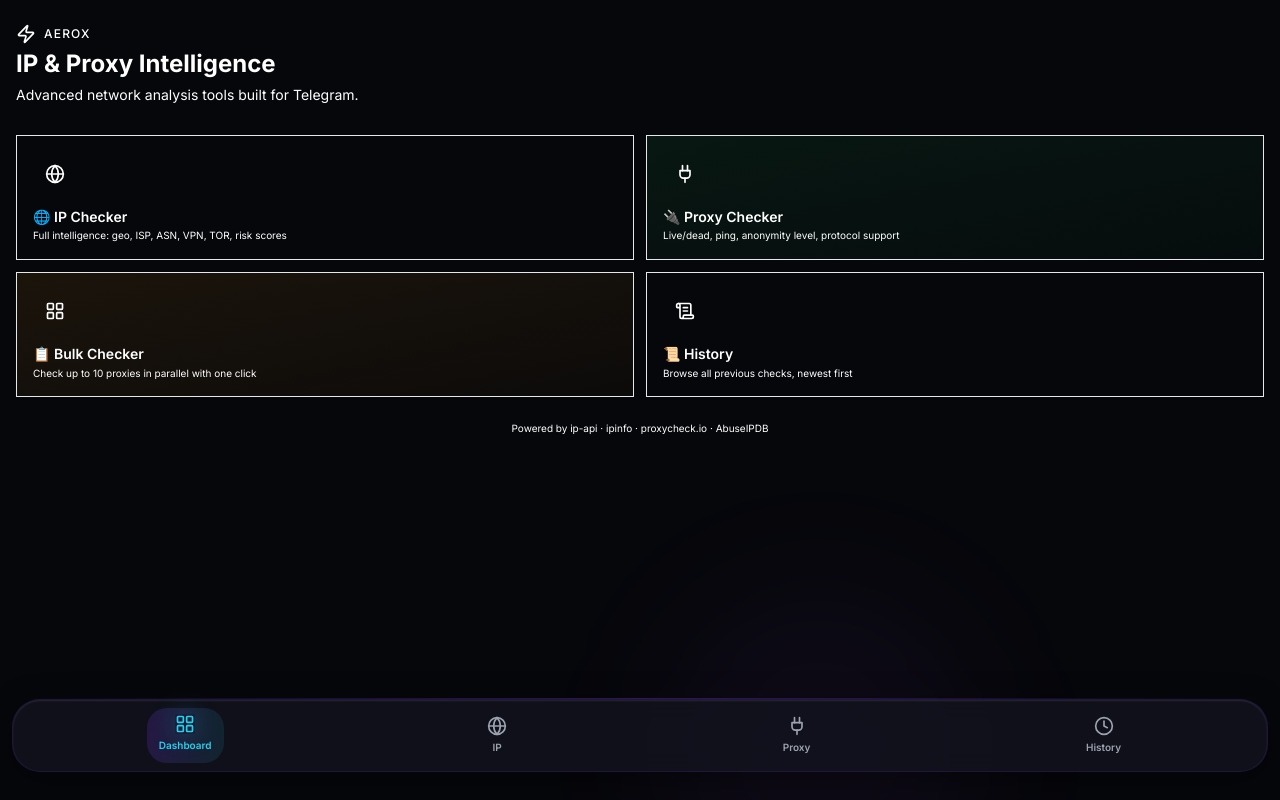
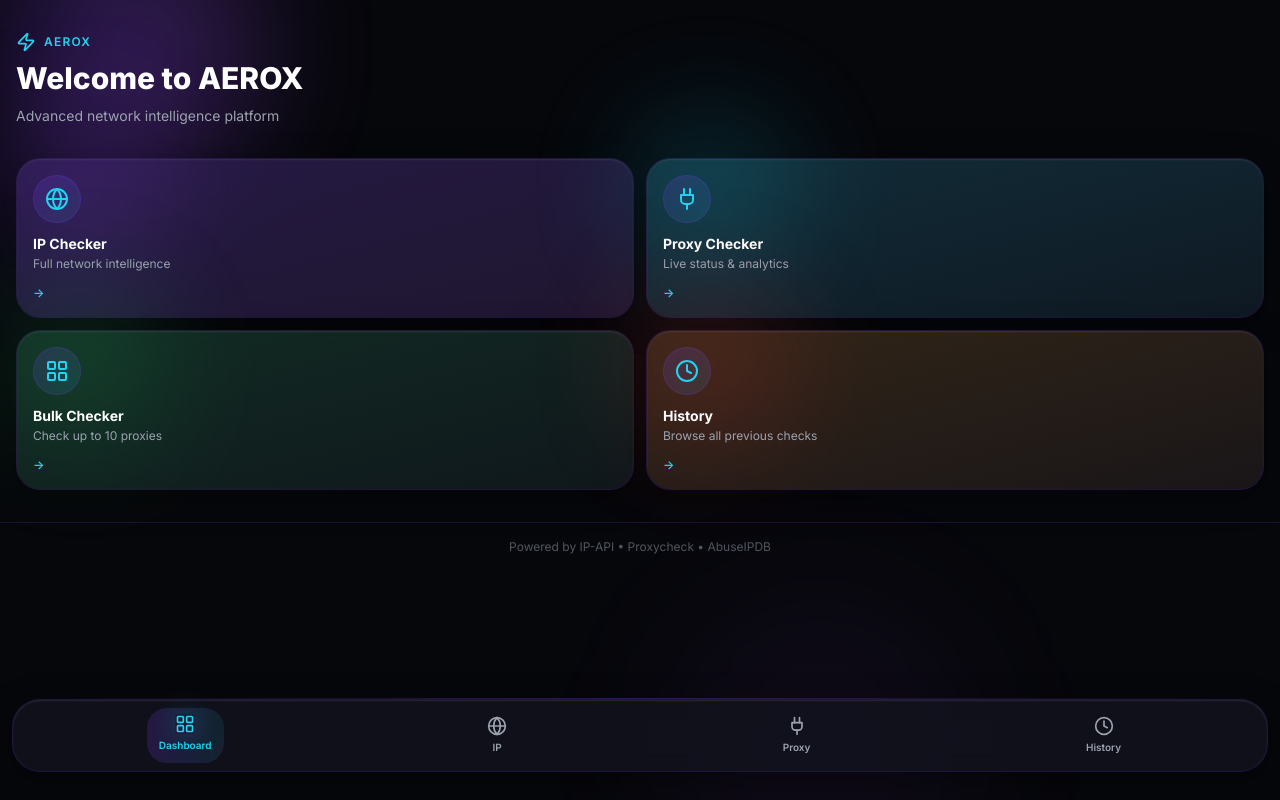
Before and after one commit to nrxarise-cyber/Testip, a React (Vite) app in the folder frontend/: page / in a window 1280 px wide. Built offline with nearby package versions, Linux system fonts and the light colour scheme; no server answers.

Commit message:
refactor: redesign Dashboard with premium glassmorphism UI

```diff
--- a/frontend/src/pages/Dashboard.tsx
+++ b/frontend/src/pages/Dashboard.tsx
@@ -1,16 +1,18 @@
 import { useNavigate } from 'react-router-dom'
-import { Globe, Plug, LayoutGrid, ScrollText, Zap } from 'lucide-react'
+import { Globe, Plug, LayoutGrid, Clock, Zap } from 'lucide-react'
 import { motion } from 'framer-motion'
 import { useTelegram } from '@/hooks/useTelegram'
+import { GlassCard } from '@/components/ui/GlassCard'
+import { GlowEffect } from '@/components/ui/GlowEffect'
 
 interface FeatureCard {
   id: string
   icon: React.ElementType
-  emoji: string
   title: string
-  description: string
+  subtitle: string
   path: string
   gradient: string
+  glowColor: 'primary' | 'cyan' | 'success' | 'danger'
   delay: number
 }
 
@@ -18,127 +20,159 @@ const features: FeatureCard[] = [
   {
     id: 'ip-checker',
     icon: Globe,
-    emoji: '🌐',
     title: 'IP Checker',
-    description: 'Full intelligence: geo, ISP, ASN, VPN, TOR, risk scores',
+    subtitle: 'Full network intelligence',
     path: '/ip',
-    gradient: 'from-tg-blue/20 to-tg-blue-dark/10',
+    gradient: 'from-purple-primary/20 to-purple-secondary/10',
+    glowColor: 'primary',
     delay: 0.1,
   },
   {
     id: 'proxy-checker',
     icon: Plug,
-    emoji: '🔌',
     title: 'Proxy Checker',
-    description: 'Live/dead, ping, anonymity level, protocol support',
+    subtitle: 'Live status & analytics',
     path: '/proxy',
-    gradient: 'from-success/15 to-success/5',
+    gradient: 'from-cyan/15 to-cyan-light/5',
+    glowColor: 'cyan',
     delay: 0.15,
   },
   {
     id: 'bulk-checker',
     icon: LayoutGrid,
-    emoji: '📋',
     title: 'Bulk Checker',
-    description: 'Check up to 10 proxies in parallel with one click',
+    subtitle: 'Check up to 10 proxies',
     path: '/bulk',
-    gradient: 'from-warning/15 to-warning/5',
+    gradient: 'from-success/15 to-success-dark/5',
+    glowColor: 'success',
     delay: 0.2,
   },
   {
     id: 'history',
-    icon: ScrollText,
-    emoji: '📜',
+    icon: Clock,
     title: 'History',
-    description: 'Browse all previous checks, newest first',
+    subtitle: 'Browse all previous checks',
     path: '/history',
-    gradient: 'from-tg-blue-light/10 to-tg-blue/5',
+    gradient: 'from-warning/15 to-warning-dark/5',
+    glowColor: 'danger',
     delay: 0.25,
   },
 ]
 
-/**
- * Dashboard page — entry point showing all four feature cards.
- */
 export function Dashboard() {
   const navigate = useNavigate()
   const { user } = useTelegram()
 
   return (
-    <div className="px-4 pt-6 pb-4">
-      {/* Header */}
+    <div className="min-h-full flex flex-col">
+      {/* Hero Section */}
       <motion.div
-        initial={{ opacity: 0, y: -12 }}
+        initial={{ opacity: 0, y: -30 }}
         animate={{ opacity: 1, y: 0 }}
-        transition={{ duration: 0.4 }}
-        className="mb-7"
+        transition={{ duration: 0.5 }}
+        className="relative px-4 pt-8 pb-8"
       >
-        <div className="flex items-center gap-2 mb-1">
-          <Zap className="w-5 h-5 text-tg-blue-light" />
-          <span className="text-xs font-medium text-tg-muted uppercase tracking-widest">AEROX</span>
+        {/* Background glow */}
+        <div className="absolute inset-0 pointer-events-none">
+          <GlowEffect color="primary" intensity="low" className="w-64 h-64 -top-20 -right-20" />
         </div>
-        <h1 className="text-2xl font-bold text-tg-text mb-1">
-          {user ? `Hey, ${user.first_name} 👋` : 'IP & Proxy Intelligence'}
+
+        <div className="relative z-10 space-y-2">
+          <div className="flex items-center gap-2">
+            <motion.div
+              animate={{ rotate: 360 }}
+              transition={{ duration: 4, repeat: Infinity, ease: 'linear' }}
+            >
+              <Zap className="w-5 h-5 text-cyan" />
+            </motion.div>
+            <span className="text-xs font-semibold text-cyan uppercase tracking-widest">AEROX</span>
+          </div>
+          <h1 className="text-3xl font-black text-text-primary leading-tight">
+            {user ? `Good ${getTimeGreeting()}, ${user.first_name}` : 'Welcome to AEROX'}
           </h1>
-        <p className="text-sm text-tg-muted leading-relaxed">
-          Advanced network analysis tools built for Telegram.
-        </p>
+          <p className="text-sm text-text-muted mt-2">Advanced network intelligence platform</p>
+        </div>
       </motion.div>
 
-      {/* Feature grid */}
+      {/* Feature Grid */}
+      <div className="flex-1 px-4 pb-8">
         <div className="grid grid-cols-2 gap-3">
           {features.map((feature) => {
             const Icon = feature.icon
             return (
-            <motion.button
+              <motion.div
                 key={feature.id}
-              id={feature.id}
-              initial={{ opacity: 0, scale: 0.92 }}
-              animate={{ opacity: 1, scale: 1 }}
-              transition={{ duration: 0.3, delay: feature.delay }}
-              whileTap={{ scale: 0.96 }}
+                initial={{ opacity: 0, scale: 0.8, y: 20 }}
+                animate={{ opacity: 1, scale: 1, y: 0 }}
+                transition={{ duration: 0.4, delay: feature.delay, ease: 'easeOut' }}
+                whileTap={{ scale: 0.95 }}
+              >
+                <GlassCard
+                  hoverable
+                  className="h-full"
                   onClick={() => navigate(feature.path)}
-              className={`
-                glass text-left p-4 relative overflow-hidden
-                border border-tg-border/40
-                hover:border-tg-blue/30 hover:shadow-glow
-                transition-all duration-300 group
-              `}
                 >
                   {/* Background gradient */}
-              <div className={`absolute inset-0 bg-gradient-to-br ${feature.gradient} opacity-60`} />
+                  <div className={`absolute inset-0 bg-gradient-to-br ${feature.gradient} rounded-xl`} />
+
+                  {/* Glow effect */}
+                  <div className="absolute inset-0 pointer-events-none">
+                    <GlowEffect
+                      color={feature.glowColor}
+                      intensity="low"
+                      className="w-32 h-32 -top-8 -right-8"
+                    />
+                  </div>
 
                   {/* Content */}
-              <div className="relative z-10">
-                <div className="w-11 h-11 rounded-xl bg-tg-bg/50 flex items-center justify-center mb-3 group-hover:scale-110 transition-transform duration-200">
-                  <Icon className="w-5 h-5 text-tg-blue-light" />
-                </div>
-                <h3 className="text-sm font-semibold text-tg-text mb-1 leading-tight">
-                  {feature.emoji} {feature.title}
-                </h3>
-                <p className="text-[10px] text-tg-muted leading-snug">
-                  {feature.description}
-                </p>
+                  <div className="relative z-10 p-4 space-y-3 h-full flex flex-col">
+                    {/* Icon container */}
+                    <motion.div
+                      whileHover={{ scale: 1.1, rotate: 5 }}
+                      className="w-12 h-12 rounded-xl bg-gradient-to-br from-purple-primary/20 to-cyan/10 flex items-center justify-center border border-purple-primary/20"
+                    >
+                      <Icon className="w-6 h-6 text-cyan" />
+                    </motion.div>
+
+                    {/* Text */}
+                    <div className="flex-1">
+                      <h3 className="text-sm font-bold text-text-primary leading-tight">{feature.title}</h3>
+                      <p className="text-xs text-text-muted mt-1 leading-snug">{feature.subtitle}</p>
                     </div>
 
-              {/* Shine effect on hover */}
-              <div className="absolute inset-0 bg-gradient-to-r from-transparent via-white/3 to-transparent -translate-x-full group-hover:translate-x-full transition-transform duration-700" />
-            </motion.button>
+                    {/* Arrow indicator */}
+                    <motion.div
+                      animate={{ x: [0, 4, 0] }}
+                      transition={{ duration: 2, repeat: Infinity }}
+                      className="text-cyan text-xs font-semibold"
+                    >
+                      →
+                    </motion.div>
+                  </div>
+                </GlassCard>
+              </motion.div>
             )
           })}
+        </div>
       </div>
 
       {/* Footer */}
       <motion.div
         initial={{ opacity: 0 }}
         animate={{ opacity: 1 }}
-        transition={{ delay: 0.5 }}
-        className="mt-6 text-center"
+        transition={{ delay: 0.6 }}
+        className="px-4 py-4 text-center border-t border-aerox-border/20"
       >
-        <p className="text-[10px] text-tg-muted/50">
-          Powered by ip-api · ipinfo · proxycheck.io · AbuseIPDB
-        </p>
+        <p className="text-xs text-text-muted/50">Powered by IP-API • Proxycheck • AbuseIPDB</p>
       </motion.div>
     </div>
   )
 }
+
+function getTimeGreeting(): string {
+  const hour = new Date().getHours()
+  if (hour < 12) return '🌅 Morning'
+  if (hour < 17) return '☀️ Afternoon'
+  if (hour < 21) return '🌆 Evening'
+  return '🌙 Night'
+}
```
Lines whose indentation alone changed are shown as unchanged.
